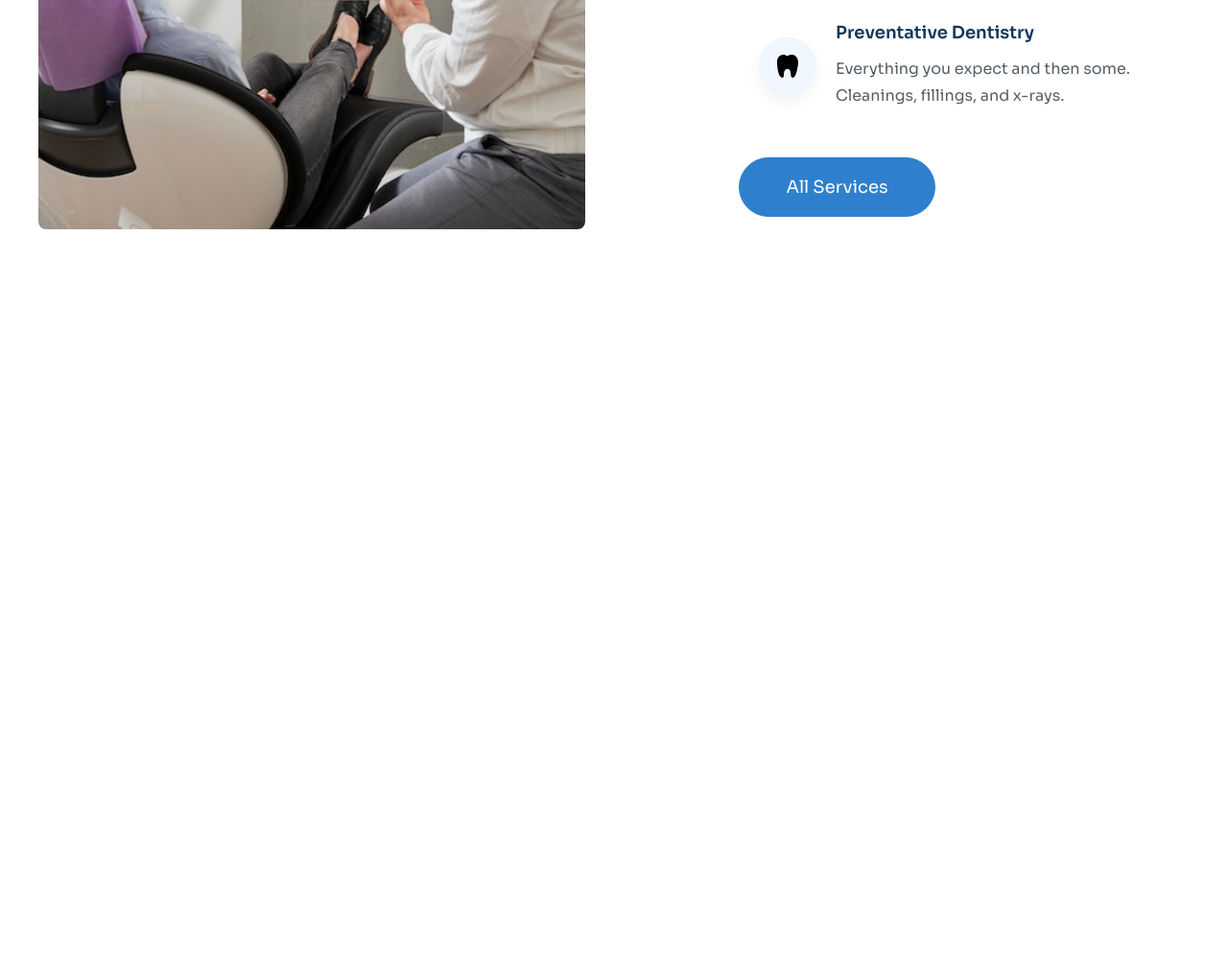
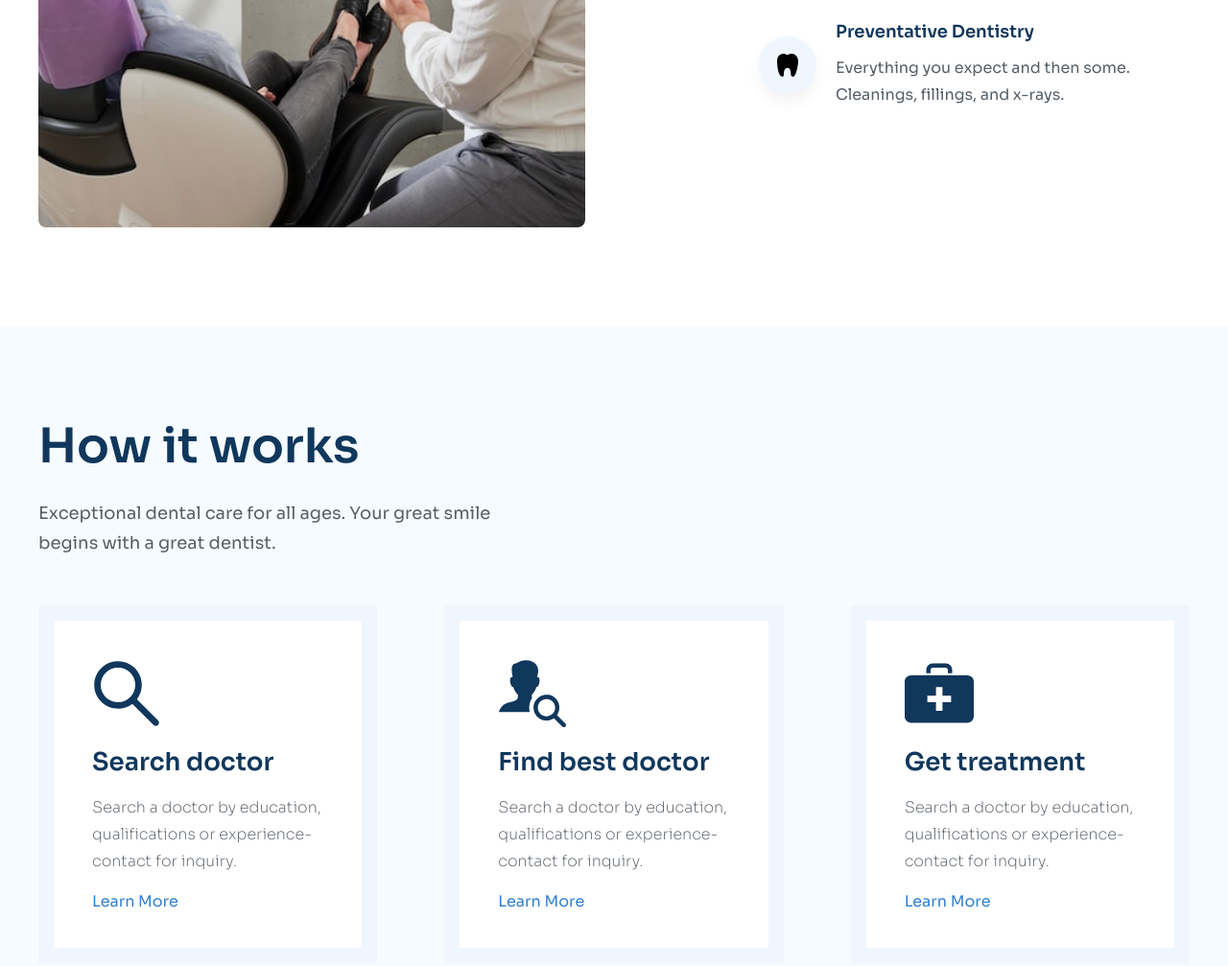
Before and after one commit to tthphat/Dental-Clinic-Layout, a plain HTML site: page index.html in a window 1280 px wide. Shown: the part 1354-2361 px from the top of the page at 96% size. Before the commit the page ends 1696 px from the top, so only its background shows below. Drawn offline with Linux system fonts and the light colour scheme.

Commit message:
style(body): add style for work component

```diff
--- a/assets/css/base.css
+++ b/assets/css/base.css
@@ -9,8 +9,6 @@
     --text-secondary-color: #c9d2da;
 
     --font: Sora, sans-serif;
-
-    --button-color: #2e80ce;
 }
 
 *{
--- a/assets/css/style.css
+++ b/assets/css/style.css
@@ -179,7 +179,7 @@
 }
 
 .service-item:hover .service-item__icon{
-    background-color: var(--button-color);
+    background-color: var(--secondary-color);
     color: #fff;
 }
 
@@ -218,3 +218,78 @@
 }
 
 /* End Service */
+
+/* Work */
+.work{
+    padding: 100px 0;
+    background-color: var(--third-color);
+}
+
+.work__inner{
+    display: flex;
+    flex-direction: column;
+    gap: 50px;
+}
+
+.work__title{
+    display: flex;
+    flex-direction: column;
+    width: 40%;
+    gap: 30px;
+}
+
+.work__title h1{
+    font-size: 5rem;
+    color: var(--primary-color);
+    font-weight: 600;
+}
+
+.work__title p{
+    font-size: 1.8rem;
+    line-height: 1.7;
+}
+
+.work__content{
+    display: grid;
+    grid-template-columns: repeat(3, 1fr);
+    column-gap: 70px;
+}
+
+.work__item{
+    background-color: #fff;
+    border: 16px solid var(--fourth-color);
+    padding: 40px;
+    display: flex;
+    flex-direction: column;
+    gap: 20px;
+    transition: all .3s ease;
+}
+
+.work__item img{
+    width: 72px;
+    height: 72px;
+    object-fit: cover;
+}
+
+.work__item h3{
+    color: var(--primary-color);
+    font-size: 2.6rem;
+    font-weight: 600;
+}
+
+.work__item p{
+    line-height: 1.75;
+    font-weight: 200;
+}
+
+.work__link{
+    color: var(--secondary-color);
+}
+
+.work__item:hover{
+    border-color: var(--secondary-color);
+    position: relative;
+    transform: translateY(-16px);
+}
+
+/* End Work */
--- a/index.html
+++ b/index.html
@@ -114,6 +114,44 @@
             </div>
         </section>
         <!-- End Services -->
+        <!-- Work -->
+        <section class="work">
+            <div class="container">
+                <div class="work__inner">
+                    <div class="work__title">
+                        <h1>How it works</h1>
+                        <p>Exceptional dental care for all ages. Your great smile begins with a great dentist.</p>
+                    </div>
+                    <div class="work__content">
+                        <section class="work__item">
+                            <figure>
+                                <img src="./assets/images/Orion_search.svg" alt="">
+                            </figure>
+                            <h3>Search doctor</h3>
+                            <p>Search a doctor by education, qualifications or experience-contact for inquiry.</p>
+                            <a href="#!" class="work__link">Learn More</a>
+                        </section>
+                        <section class="work__item">
+                            <figure>
+                                <img src="./assets/images/Orion_find-user.svg" alt="">
+                            </figure>
+                            <h3>Find best doctor</h3>
+                            <p>Search a doctor by education, qualifications or experience-contact for inquiry.</p>
+                            <a href="#!" class="work__link">Learn More</a>
+                        </section>
+                        <section class="work__item">
+                            <figure>
+                                 <img src="./assets/images/Orion_first-aid-kit.svg" alt="">
+                            </figure>
+                            <h3>Get treatment</h3>
+                            <p>Search a doctor by education, qualifications or experience-contact for inquiry.</p>
+                            <a href="#!" class="work__link">Learn More</a>
+                        </section>
+                    </div>
+                </div>
+            </div>
+        </section>
+        <!-- End Work -->
     </main>
     <!-- End Main -->
 </body>
```
Also changed, not shown: assets/images/Orion_find-user.svg (added), assets/images/Orion_first-aid-kit.svg (added), assets/images/Orion_search.svg (added).
